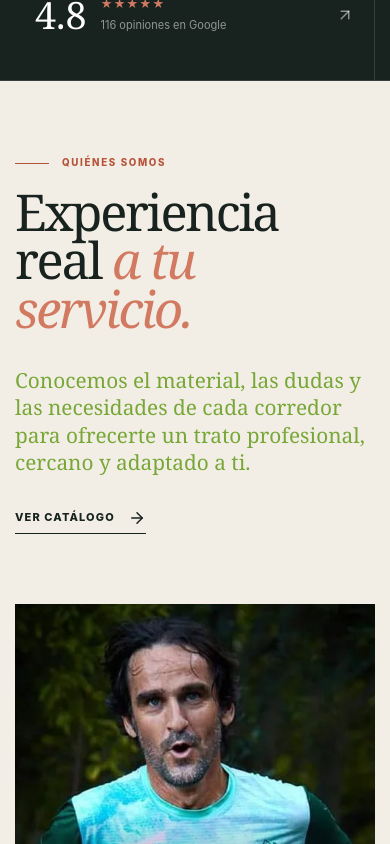
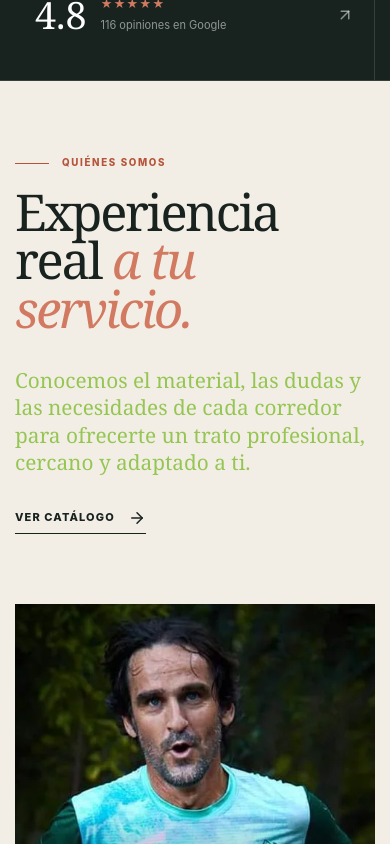
Before and after one commit to caporrfer/ibhola, a Next.js app: page / in a window 390 px wide. Shown: the part 1156-2000 px from the top of the page. Built offline with nearby package versions, Linux system fonts and the light colour scheme; no server answers.

Commit message:
Mejora el feed móvil y suaviza el nuevo pistacho

```diff
--- a/app/globals.css
+++ b/app/globals.css
@@ -2,7 +2,7 @@
 
 :root {
   --black: #080908;
-  --forest: #77a737;
+  --forest: #95c653;
   --forest-deep: #18231f;
   --forest-soft: #344840;
   --terracotta: #b6533b;
@@ -90,6 +90,7 @@ h1 em, h2 em { color: var(--terracotta-light); font-style: italic; font-weight:
 
 /* Hero */
 .hero { min-height: 920px; position: relative; overflow: hidden; background: var(--forest); }
+.hero::before { content: ""; position: absolute; z-index: 3; inset: 0 0 auto; height: 190px; background: linear-gradient(180deg, rgba(8,9,8,.88) 0%, rgba(8,9,8,.42) 42%, transparent 100%); pointer-events: none; }
 .hero::after { content: ""; position: absolute; inset: auto 0 0; height: 190px; background: linear-gradient(transparent, rgba(0,0,0,.2)); pointer-events: none; }
 .hero__topography { width: 800px; left: -270px; bottom: -90px; color: rgba(210,122,97,.10); transform: rotate(-10deg) translateY(calc(var(--hero-scroll) * -35px)); }
 .hero__layout { min-height: 920px; display: grid; grid-template-columns: .91fr 1.09fr; align-items: stretch; position: relative; }
@@ -106,7 +107,7 @@ h1 em, h2 em { color: var(--terracotta-light); font-style: italic; font-weight:
 .hero__visual { min-width: calc(100% + max(32px, (100vw - 1440px)/2)); position: relative; overflow: hidden; background: var(--black); clip-path: polygon(11% 0,100% 0,100% 100%,0 100%); }
 .hero__photo { position: absolute; inset: 0; transform: translateY(calc(var(--hero-scroll) * 28px)) scale(calc(1.10 + var(--hero-scroll) * .025)); transform-origin: center; }
 .hero__photo img { object-fit: cover; object-position: 53% 50%; filter: saturate(.8) contrast(1.05); }
-.hero__visual::after { content: ""; position: absolute; inset: 0; background: linear-gradient(90deg, var(--forest) 0%, rgba(119,167,55,.4) 28%, rgba(8,9,8,.06) 62%), linear-gradient(0deg, rgba(8,9,8,.76), transparent 48%); }
+.hero__visual::after { content: ""; position: absolute; inset: 0; background: linear-gradient(90deg, var(--forest) 0%, rgba(149,198,83,.4) 28%, rgba(8,9,8,.06) 62%), linear-gradient(0deg, rgba(8,9,8,.76), transparent 48%); }
 .hero__terrain { position: absolute; z-index: 2; top: 112px; right: max(28px, calc((100vw - 1440px)/2)); display: flex; align-items: center; gap: 10px; padding: 10px 13px; border: 1px solid rgba(255,255,255,.23); background: rgba(0,0,0,.28); color: rgba(255,255,255,.76); font-size: .59rem; font-weight: 700; letter-spacing: .1em; text-transform: uppercase; backdrop-filter: blur(7px); }
 .hero__coordinates { position: absolute; right: max(28px, calc((100vw - 1440px)/2)); bottom: 126px; z-index: 2; color: rgba(255,255,255,.57); font-family: monospace; font-size: .63rem; letter-spacing: .1em; line-height: 1.8; text-align: right; }
 .hero__caption { max-width: 390px; position: absolute; z-index: 2; left: 15%; bottom: 80px; display: grid; grid-template-columns: 1fr auto; align-items: end; gap: 12px; margin: 0; color: rgba(255,255,255,.8); font-family: var(--serif); font-size: 1.08rem; line-height: 1.35; }
@@ -437,7 +438,8 @@ h1 em, h2 em { color: var(--terracotta-light); font-style: italic; font-weight:
   .social-feed__platforms { flex-wrap: wrap; }
   .social-feed__grid { grid-template-columns: 1fr; }
   .social-feed__feature { min-height: 540px; }
-  .instagram-feed { max-width: 500px; margin-inline: auto; }
+  .instagram-feed { max-width: 500px; order: -1; margin-inline: auto; }
+  .instagram-feed__viewport { height: 470px; }
   .events__visual { min-height: 570px; }
   .journal__grid { grid-template-columns: 1fr; }
   .journal-card { min-height: 290px; }
@@ -505,6 +507,7 @@ h1 em, h2 em { color: var(--terracotta-light); font-style: italic; font-weight:
   .social-feed__feature-copy h3 { font-size: 2.7rem; }
   .social-feed__feature-copy p { font-size: .8rem; }
   .instagram-feed__heading a { font-size: 0; }
+  .instagram-feed__viewport { height: 405px; }
   .events__visual { min-height: 430px; }
   .events__types { grid-template-columns: 1fr; }
   .events__types span { min-height: 78px; flex-direction: row; align-items: center; justify-content: flex-start; }
--- a/app/layout.tsx
+++ b/app/layout.tsx
@@ -29,7 +29,7 @@ export const metadata: Metadata = {
 export const viewport: Viewport = {
   width: "device-width",
   initialScale: 1,
-  themeColor: "#77A737",
+  themeColor: "#95C653",
 };
 
 export default function RootLayout({ children }: Readonly<{ children: React.ReactNode }>) {
```
Also changed, not shown: app/icon.svg.
